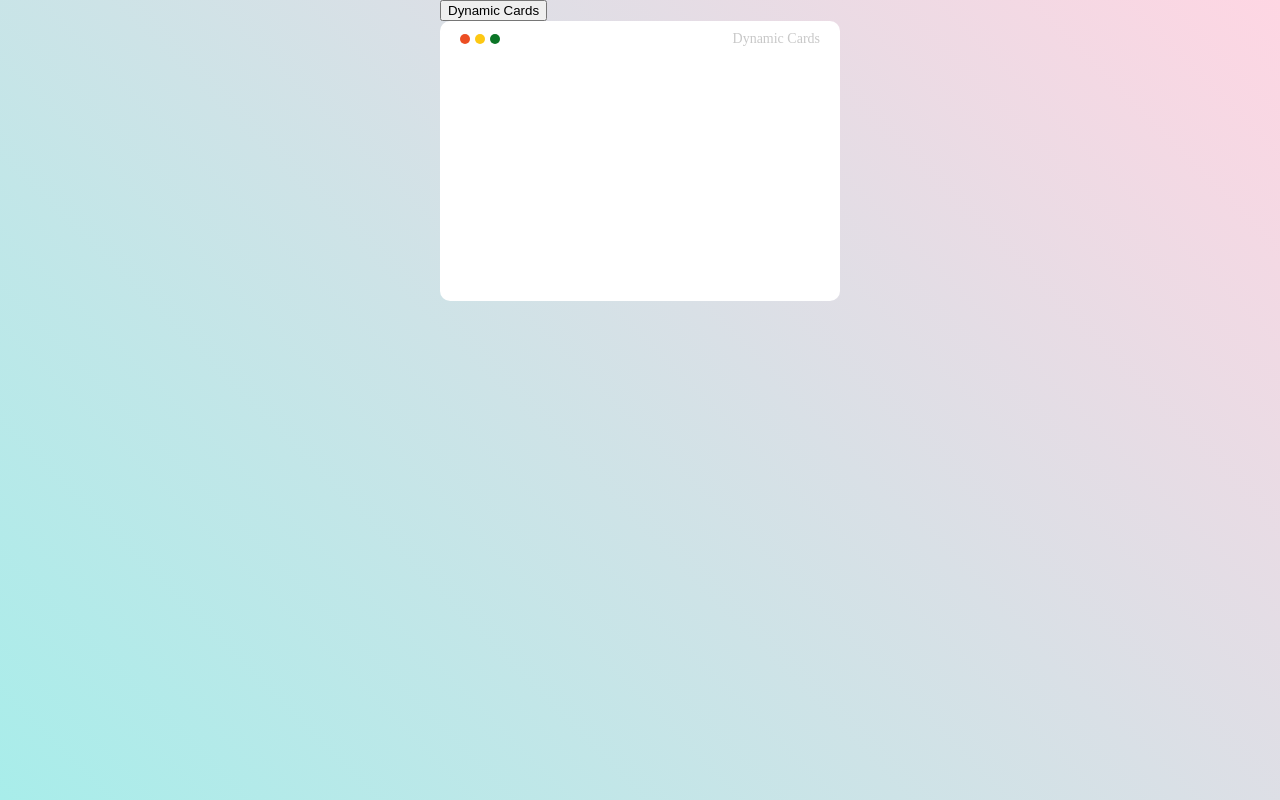
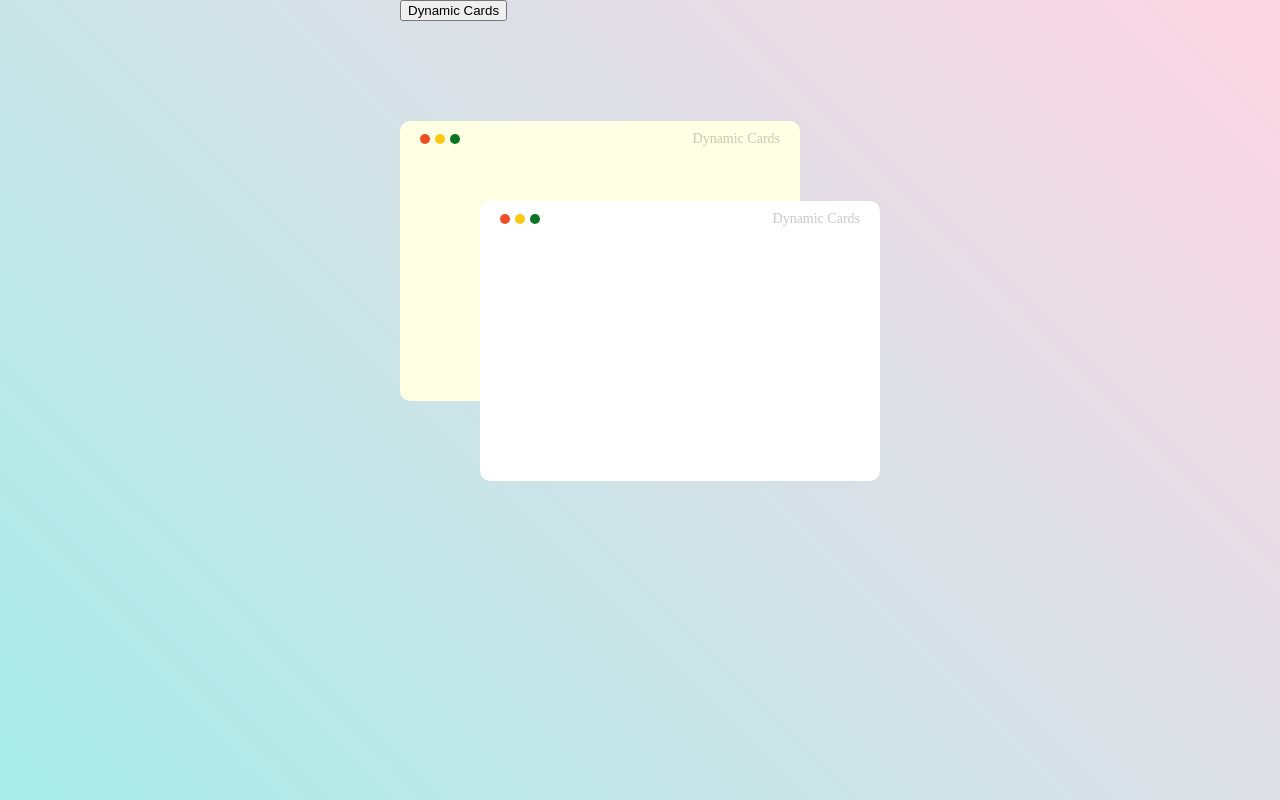
Before and after one commit to kordobby/with-kevin, a React (Vite) app: page / in a window 1280 px wide. Built offline with nearby package versions, Linux system fonts and the light colour scheme.

Commit message:
[STYLE] tempsave

```diff
--- a/src/components/Common/Content.tsx
+++ b/src/components/Common/Content.tsx
@@ -1,8 +1,15 @@
-import styled from "styled-components";
+import styled, { css } from "styled-components";
 import { colors } from "@/utils/YoontilColors";
-const Content = () => {
+import { FC } from "react";
+
+type ContentTypes = "true" | "kevin";
+interface ContentProps {
+  types: ContentTypes;
+}
+
+const Content: FC<ContentProps> = ({ types }) => {
   return (
-    <ContentWrapper>
+    <ContentWrapper types={types}>
       <ContentHeader>
         <HeaderDotsWrapper>
           {[colors.miffy.red, colors.miffy.yellow, colors.miffy.green].map(
@@ -25,11 +32,35 @@ const Content = () => {
 
 export default Content;
 
-const ContentWrapper = styled.div`
+const ContentWrapper = styled.div<{ types: ContentTypes }>`
   width: 400px;
   height: 280px;
   border-radius: 10px;
-  background-color: white;
+  position: absolute;
+
+  ${({ types }) => {
+    switch (types) {
+      case "true":
+        return css`
+          bottom: 0;
+          right: 0;
+          background-color: white;
+          z-index: 1;
+        `;
+      case "kevin":
+        return css`
+          top: 0;
+          left: 0;
+          background-color: #ffffe3;
+        `;
+      default:
+        return css`
+          bottom: 0;
+          right: 0;
+          background-color: white;
+        `;
+    }
+  }}
 `;
 
 const ContentHeader = styled.div`
--- a/src/components/Common/Contents.tsx
+++ b/src/components/Common/Contents.tsx
@@ -4,11 +4,18 @@ import styled from "styled-components";
 const Contents = () => {
   return (
     <ContentsWrapper>
-      <Content></Content>
+      <Content types="true"></Content>
+      <Content types="kevin"></Content>
     </ContentsWrapper>
   );
 };
 
 export default Contents;
 
-const ContentsWrapper = styled.div``;
+const ContentsWrapper = styled.div`
+  position: relative;
+  /* border: 1px solid red; */
+  margin-top: 100px;
+  height: 360px;
+  width: 480px;
+`;
```
